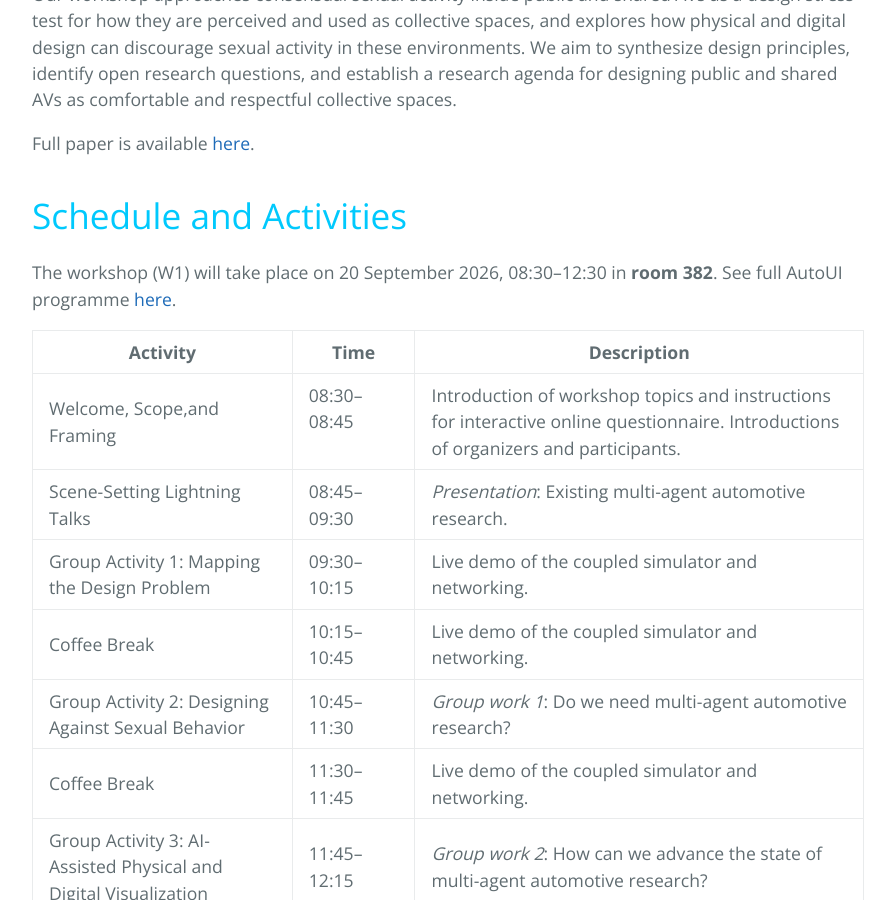
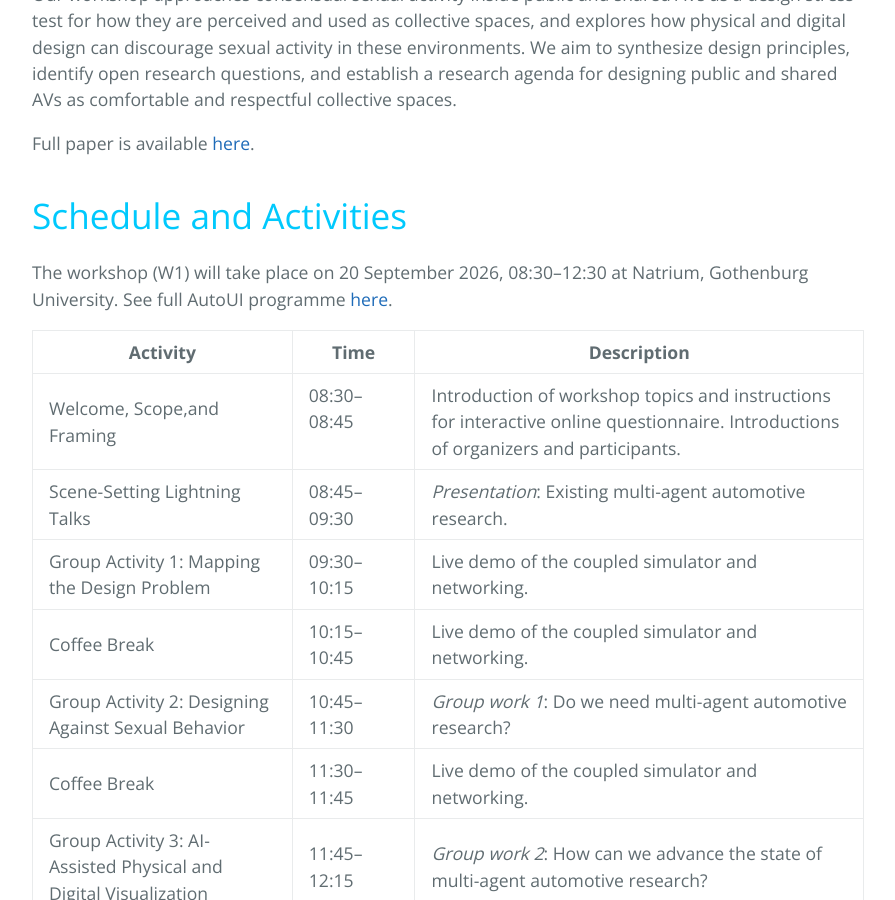
Before and after one commit to love-in-traffic/love-in-traffic.github.io, a Jekyll site: the page built from index.md, in a window 1280 px wide and 900 px high, scrolled down 938 px. Shown: the whole window, without its empty margins (192-1087 px from the left). Built offline with Jekyll 4.4.1, drawn with Linux system fonts in a browser that asks for light colours.

Commit message:
Update index.md

```diff
--- a/index.md
+++ b/index.md
@@ -18,7 +18,7 @@ Our workshop approaches consensual sexual activity inside public and shared AVs
 Full paper is available [here]({{ site.url }}{{ site.baseurl }}/assets/automotiveuiadjunct26-12.pdf).
 
 # Schedule and Activities
-The workshop (W1) will take place on 20 September 2026, 08:30–12:30 in **room 382**. See full AutoUI programme [here](https://www.auto-ui.org/26/program-2/).
+The workshop (W1) will take place on 20 September 2026, 08:30–12:30 at Natrium, Gothenburg University. See full AutoUI programme [here](https://www.auto-ui.org/26/program-2/).
 
  Activity | Time | Description
 -------------------|--------------------|--------------------------------------------------------------------------------------------------------------------------------------
```
